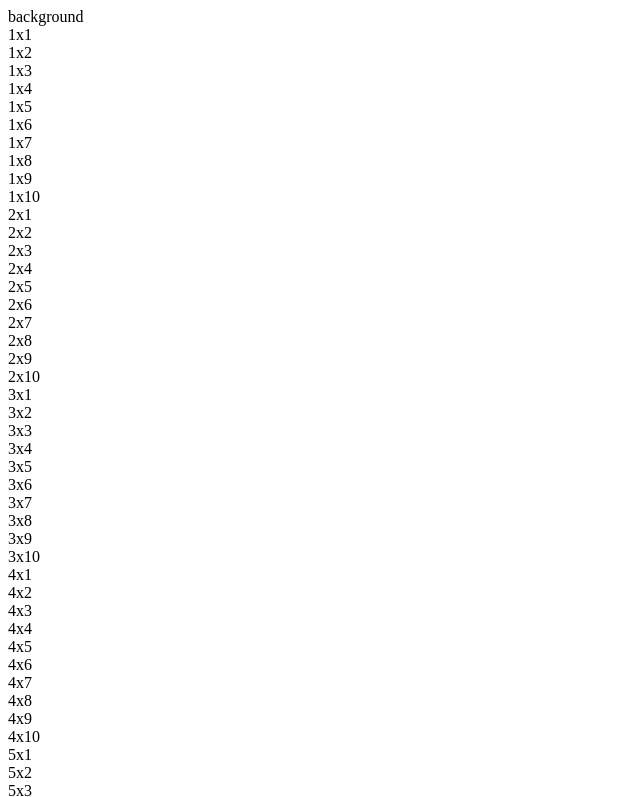
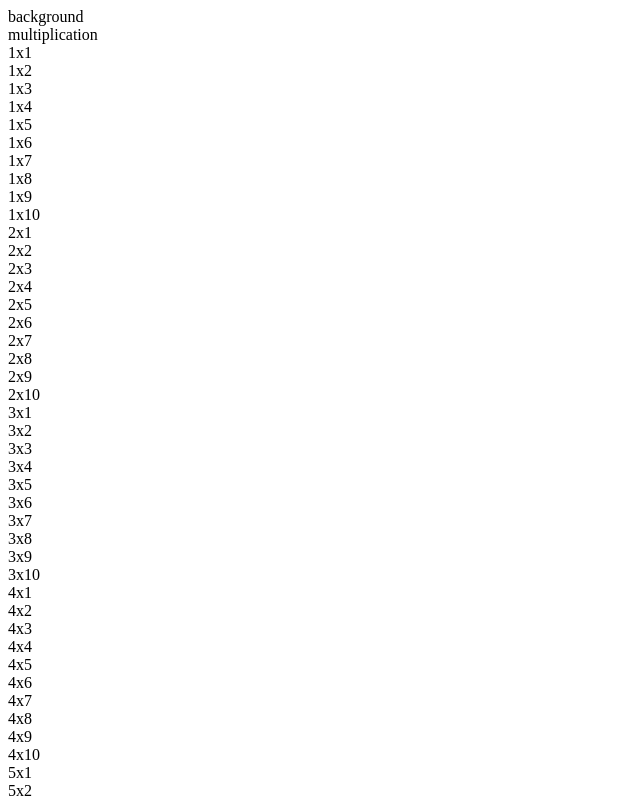
Before and after one commit to JoshuaAllanCode/MathGame, a plain HTML site: page index.html in a window 1280 px wide. Shown: the top 797 px of the page, without its empty margins (0-640 px from the left). Drawn offline with Linux system fonts and the light colour scheme.

Commit message:
Update index.html

```diff
--- a/index.html
+++ b/index.html
@@ -5,6 +5,7 @@
 </head>
 <body>
 	<div>background
+	<div>multiplication
 	<div>1x1</div>
 	<div>1x2</div>
 	<div>1x3</div>
@@ -105,6 +106,8 @@
 	<div>10x8</div>
 	<div>10x9</div>
 	<div>10x10</div>
+	</div>
+	</div>
 	<div>sidebar list
 		<ol>
 
```
